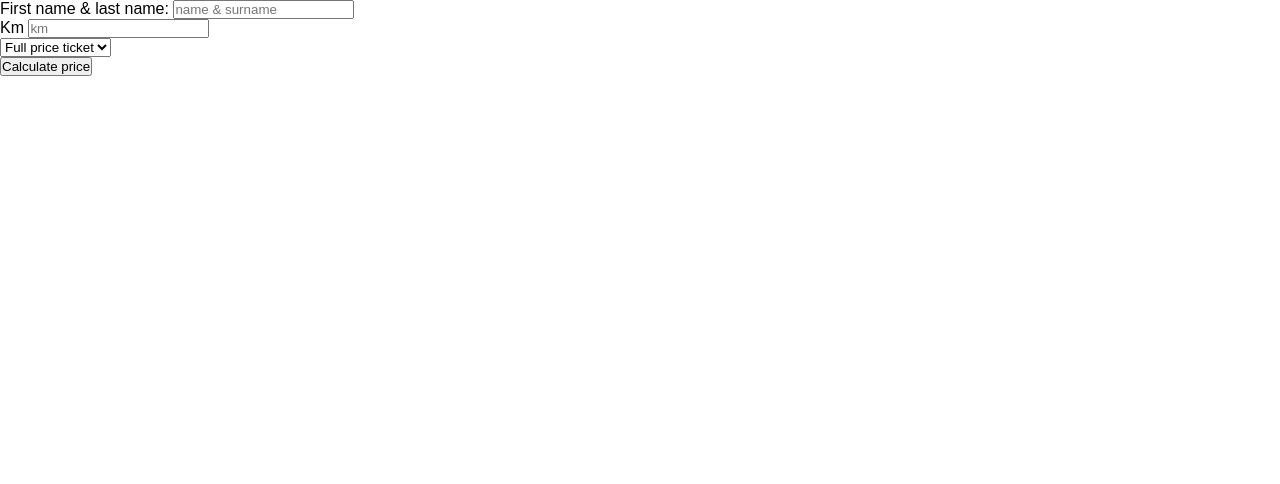
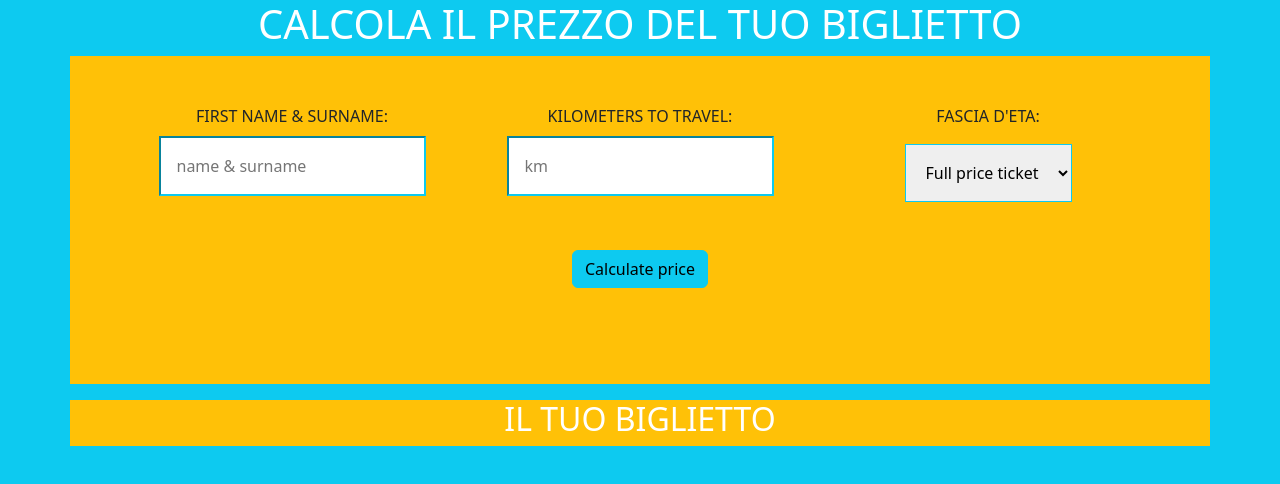
Before and after one commit to aeeerdna/js-biglietto-treno-form, a plain HTML site: page index.html in a window 1280 px wide. Drawn offline with nearby package versions, Linux system fonts and the light colour scheme.

Commit message:
modifiche estetiche

```diff
--- a/index.html
+++ b/index.html
@@ -7,38 +7,77 @@
     <meta name="viewport" content="width=device-width, initial-scale=1.0">
     <link rel="stylesheet" href="css/style.css" type="text/css">
     <script src="js/script.js" defer></script>
+    <link href="https://cdn.jsdelivr.net/npm/bootstrap@5.2.0/dist/css/bootstrap.min.css" rel="stylesheet"
+        integrity="sha384-gH2yIJqKdNHPEq0n4Mqa/HGKIhSkIHeL5AyhkYV8i59U5AR6csBvApHHNl/vI1Bx" crossorigin="anonymous">
+    <script src="https://cdn.jsdelivr.net/npm/bootstrap@5.2.0/dist/js/bootstrap.bundle.min.js"
+        integrity="sha384-A3rJD856KowSb7dwlZdYEkO39Gagi7vIsF0jrRAoQmDKKtQBHUuLZ9AsSv4jD4Xa"
+        crossorigin="anonymous"></script>
+
     <title>Biglietti treno</title>
 </head>
 
-<body>
+<body class="bg-info">
+    <div class="container">
+        <div class="row">
+            <div class="col text-center text-white">
+                <h1>CALCOLA IL PREZZO DEL TUO BIGLIETTO</h1>
+            </div>
+        </div>
+    </div>
+
     <form>
+        <div class="container">
+            <div class="row bg-warning p-5 text-center">
+                <div class="col-4">
                     <!-- First name and last name -->
                     <div>
-            <label for="Fname & Lname">First name & last name:</label>
-            <input type="text" name="Fname & Lname" id="input-name" placeholder="name & surname">
+                        <label for="Fname & Lname">FIRST NAME & SURNAME:</label>
+                        <input type="text" name="Fname & Lname" class="border-info mt-2  p-3" id="input-name"
+                            placeholder="name & surname">
+                    </div>
                 </div>
 
+                <div class="col-4">
                     <!-- Km to travel -->
                     <div>
-            <label for="km to travel">Km</label>
-            <input type="number" name="km to travel" id="input-km" placeholder="km">
+                        <label for="km to travel">KILOMETERS TO TRAVEL:</label>
+                        <input type="number" name="km to travel" class="border-info mt-2  p-3" id="input-km"
+                            placeholder="km">
+                    </div>
                 </div>
 
+                <div class="col-4">
                     <!-- Age -->
                     <div>
-            <select name="age" id="input-age">
+                        <p>FASCIA D'ETA:</p>
+                        <select name="age" class="border-info p-3" id="input-age">
                             <option value="Full Price">Full price ticket</option>
                             <option value="Under 18">Under 18</option>
                             <option value="Over 65">Over 65</option>
                         </select>
                     </div>
+                </div>
 
+                <div class="col-12 text-center py-5">
                     <!-- Calculate button -->
                     <div>
-            <input type="button" id="calc-button" value="Calculate price">
+                        <input type="button" class="btn btn-info" id="calc-button" value="Calculate price">
+                    </div>
+                </div>
+            </div>
         </div>
     </form>
-    <div id="train"></div>
+
+    <div class="container mt-3 bg-warning">
+        <div class="row text-center">
+            <div class="col-12 text-white">
+                <h2>
+                    IL TUO BIGLIETTO
+                </h2>
+            </div>
+            <div class="col-12" id="train"></div>
+        </div>
+    </div>
 </body>
 
 </html>
```
Lines whose indentation alone changed are shown as unchanged.
